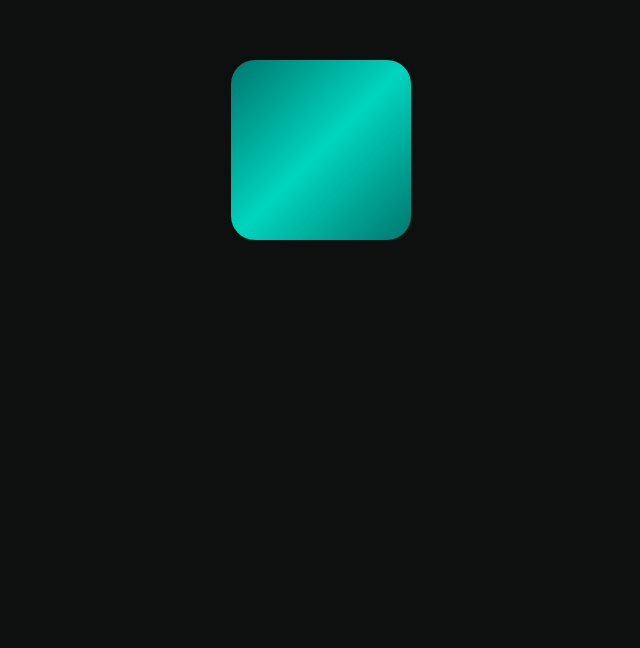
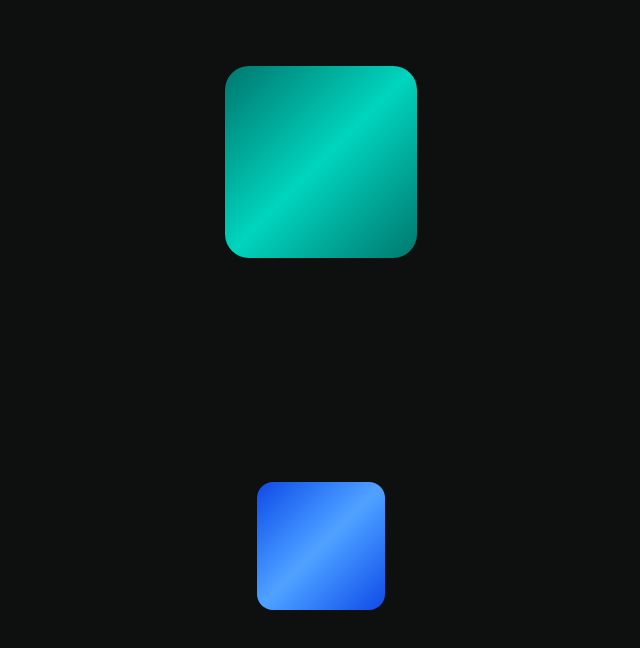
Before and after one commit to mahnafdev/gsap-learning, a React (Vite) app: page / in a window 1280 px wide. Shown: the part 382-1030 px from the top of the page, without its empty margins (319-959 px from the left). Before the commit the page ends 800 px from the top, so only its background shows below. Built offline with nearby package versions, Linux system fonts and the light colour scheme.

Commit message:
gsap: fromTo

```diff
--- a/src/Index.tsx
+++ b/src/Index.tsx
@@ -1,6 +1,7 @@
 import gsap from "gsap";
 import From from "./components/From";
 import To from "./components/To";
+import FromTo from "./components/FromTo";
 
 export default function Home() {
 	//* GSAP Version
@@ -18,6 +19,7 @@ export default function Home() {
 		<main className="p-24 flex flex-col gap-y-64">
 			<From />
 			<To />
+			<FromTo />
 		</main>
 	);
 }
--- /dev/null
+++ b/src/components/FromTo.tsx
@@ -0,0 +1,28 @@
+import { useGSAP } from "@gsap/react";
+import gsap from "gsap";
+
+const FromTo = () => {
+	useGSAP(() => {
+		gsap.fromTo(
+			"#from-to",
+			{
+				x: -500,
+				rotation: 360,
+				opacity: 0.25,
+			},
+			{
+				x: 0,
+				rotation: 0,
+				opacity: 1,
+			},
+		);
+	}, []);
+	return (
+		<div
+			id="from-to"
+			className="card gradient-blue self-center"
+		/>
+	);
+};
+
+export default FromTo;
--- a/src/index.css
+++ b/src/index.css
@@ -8,7 +8,7 @@
 }
 
 .card {
-	@apply size-30 rounded-2xl;
+	@apply size-32 rounded-2xl;
 }
 
 .gradient-white {
```
